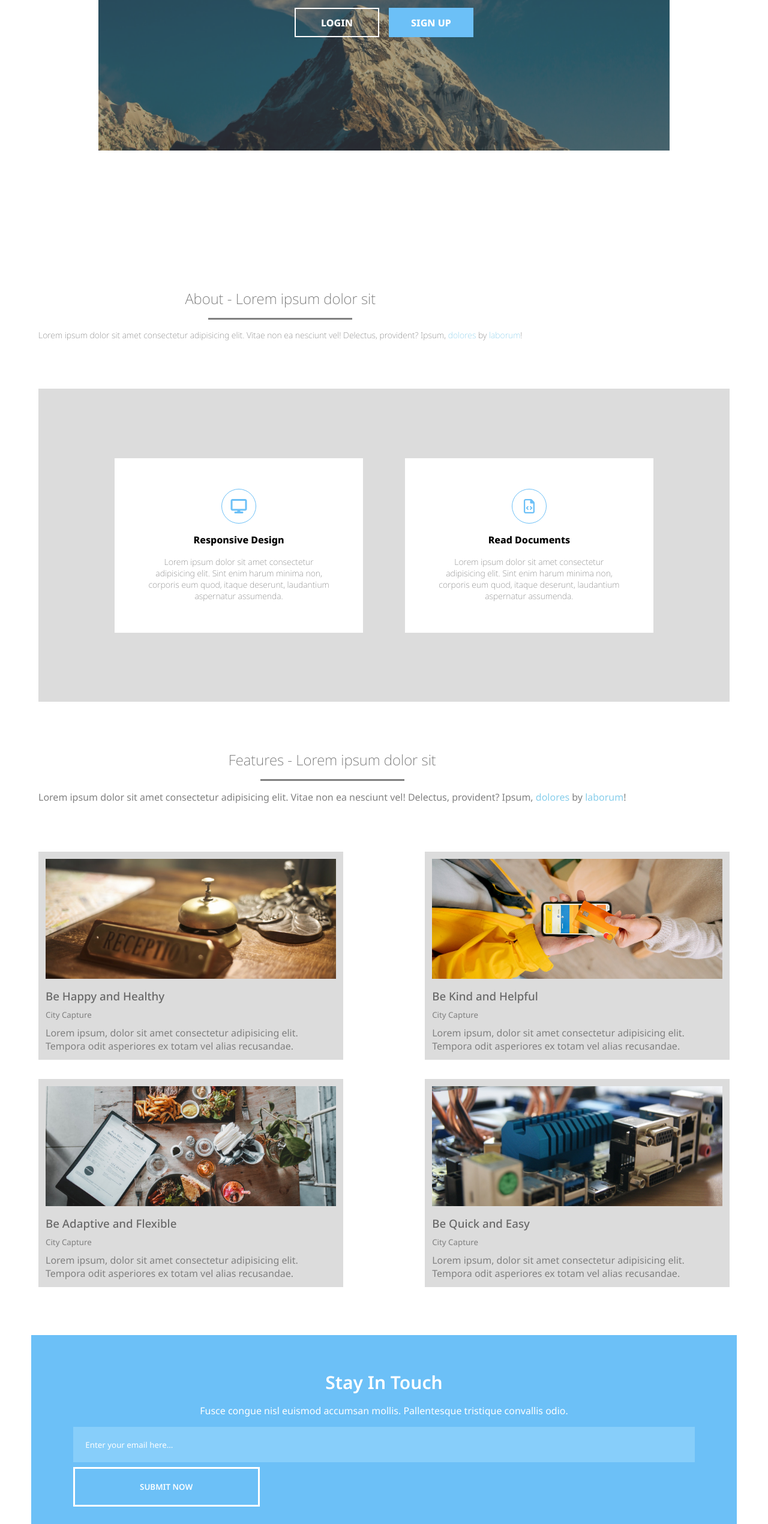
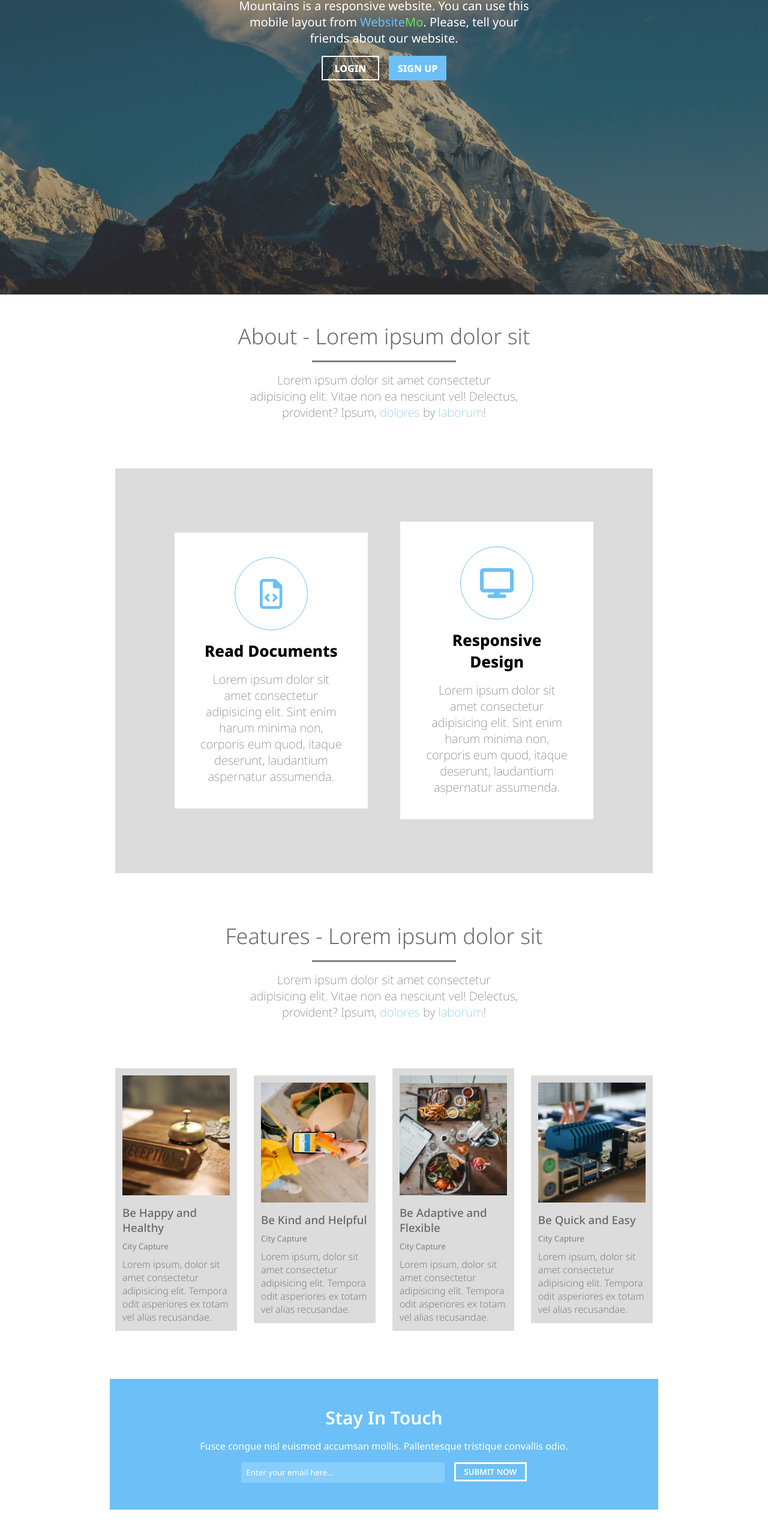
Before and after one commit to gfreitasTamwood/mountains-scss, a plain HTML site: page index-2.html in a window 1280 px wide. Shown: the part 229-2770 px from the top of the page at 60% size. Drawn offline with nearby package versions, Linux system fonts and the light colour scheme; files that its build step writes are made by us from their sources.

Commit message:
Desktop is done

```diff
--- a/scss/devices/_desktop.scss
+++ b/scss/devices/_desktop.scss
@@ -1,3 +1,133 @@
 @media (min-width: 1000px) {
 
+    main {
+        padding-left: 15%;
+        padding-right: 15%;
+    }
+
+    main > a {
+        padding: 1%;
+    }
+
+    header {
+        width: 100%;
+        height: 90vh;
+        background-position: bottom;
+
+        article {
+            height: 70%;
+        }
+
+        h1 {
+            font-size: 50px;
+        }
+
+        p {
+            font-size: 20px;
+            width: 40%;
+        }
+
+        div > a {
+            padding: 1%;
+            width: 10%;
+        }
+    }
+
+    nav > ul {
+        width: 30%;
+
+        a {
+            font-size: medium;
+        }
+    }
+
+    .title-section {
+        width: 100%;
+
+        h2 {
+            font-size: 36px;
+            font-weight: 300;
+        }
+
+        p {
+            width: 50%;
+            font-weight: 200;
+            font-size: 20px;
+        }
+    }
+
+    .about {
+        padding-top: 5%;
+
+        > section:last-child {
+            flex-direction: row;
+
+            p {
+                font-size: 20px;
+            }
+        }
+
+        h3 {
+            font-size: 26px;
+        }
+
+        aside {
+            width: 15vh;
+            height: 15vh;
+        }
+
+        i {
+            font-size: 50px;
+        }
+    }
+
+    .gallery {
+        column-gap: 2vh;
+
+        figure {
+            width: 20%;
+
+            p {
+                font-weight: 300;
+            }
+        }
+
+    }
+
+    .subscribe {
+
+        form {
+            flex-direction: row;
+            column-gap: 2vh;
+            justify-content: center;
+        }
+
+        [type="email"] {
+            width: 40%;
+            padding: 1vh;
+        }
+
+        [type="submit"] {
+            padding: 0.5vh;
+            width: 15%;
+        }
+    }
+
+    .contact {
+
+        > form {
+            justify-content: space-between;
+        }
+
+        [name="name"],
+        [type="email"],
+        [name="subject"] {
+            width: 30%;
+            padding: 1%;
+        }
+
+        [type="submit"] {
+            padding: 1%;
+        }
+    }
 }
```
